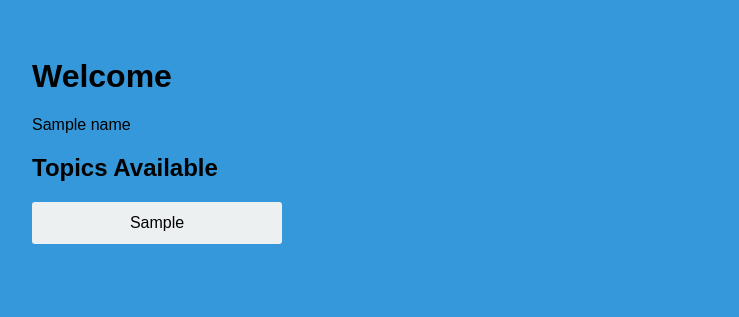
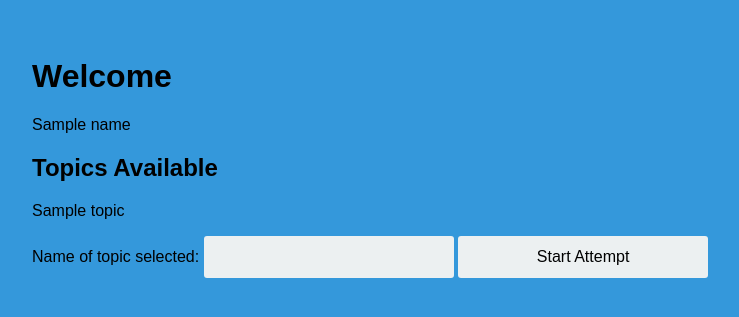
Before and after one commit to jiayuqiujq/COMSW4111---Fake-News-Quiz, a Flask app: template app/templates/homepage.html in a window 1280 px wide. Shown: the top 317 px of the page, without its empty margins (26-765 px from the left). Run offline with Flask 2, Linux system fonts and the light colour scheme; the template is opened without the code that fills it: most values are stand-ins (such as "Sample title", 1, 10 or a date in 2020); parts of the project's set-up code (start-up, migrations or seed data) failed here and were passed over.

Commit message:
Changed topic option back to free field - bug with Insert into Attempt

```diff
--- a/app/app.py
+++ b/app/app.py
@@ -1,3 +1,4 @@
+from asyncio.windows_events import NULL
 import os
 from sqlalchemy import *
 from sqlalchemy.pool import NullPool
@@ -14,6 +15,8 @@ DB_SERVER = "w4111.cisxo09blonu.us-east-1.rds.amazonaws.com"
 
 DATABASEURI = "postgresql://"+DB_USER+":"+DB_PASSWORD+"@"+DB_SERVER+"/proj1part2"
 
+# Global Variables
+login_uid = 'alice01'
 
 engine = create_engine(DATABASEURI)
 
@@ -60,8 +63,7 @@ def home():
             WHERE
                 uid = %(username)s
         """, {
-          # Right now this is hardcoded to bob02 because I haven't been able to find a way to access the username from the existing login
-            'username': 'bob02'
+            'username': login_uid
         })
     result = cursor1.fetchone()
     user_name = result['name']
@@ -97,6 +99,8 @@ def do_admin_login():
     return home()
   elif result['password'] == POST_PASSWORD or result['password'] == None:
     session['logged_in'] = True
+    global login_uid
+    login_uid = POST_USERNAME
   elif result['password'] != POST_PASSWORD:
     flash('wrong password!')
   return home()
@@ -104,6 +108,8 @@ def do_admin_login():
 @app.route("/logout")
 def logout():
   session['logged_in'] = False
+  global login_uid
+  login_uid = NULL
   return home()
 
 
@@ -111,20 +117,42 @@ def logout():
 
 @app.route('/quiz', methods=['POST'])
 def new_attempt():
-    today = date.today()
-    d = today.strftime("%Y-/%m-/%d")
-    # cmd = 'INSERT INTO Attempt VALUES (:attempt_id), (:topic_name), (:uid), (:date)';
-    # g.conn.execute(text(cmd), topic_name = topic_name, date = d);
+  cursor1 = g.conn.execute("""
+          SELECT
+              MAX(attempt_id) AS last_attempt
+          FROM
+              Attempt
+          GROUP BY
+              uid = %(username)s
+      """, {
+          'username': login_uid
+      })
+  result = cursor1.fetchone()
+  attempt_id= result['last_attempt'] + 1
+  topic_name = request.form['name']
+  today = date.today()
+  d = today.strftime("%Y-%m-%d")
+  cmd = 'INSERT INTO Attempt VALUES (:attempt_id), (:topic_name), (:uid), (:date)';
+  g.conn.execute(text(cmd), attempt_id = attempt_id, topic_name = topic_name, uid = login_uid, date = d);
 
-    cursor = g.conn.execute("SELECT content FROM Claims WHERE topic_name = 'COVID-19'")
-    all_claims = []
-    for claim in cursor:
-      all_claims.append(claim['content'])
-    cursor.close()
+  cursor2 = g.conn.execute("""
+          SELECT
+              content
+          FROM
+              Claims
+          WHERE
+              topic_name = %(topic_name)s
+      """, {
+          'topic_name': topic_name
+      })
+  all_claims = []
+  for claim in cursor2:
+    all_claims.append(claim['content'])
+  cursor2.close()
 
-    context = dict(claim = all_claims)
+  context = dict(claim = all_claims)
 
-    return render_template('quiz.html', **context)
+  return render_template('quiz.html', **context)
 
 
 if __name__ == "__main__":
--- a/app/templates/homepage.html
+++ b/app/templates/homepage.html
@@ -11,15 +11,13 @@
     <h2>Topics Available</h2>
     <div>
       {% for n in topic %}
-      <div>
-        <form method="POST" action="/quiz">
-        <input type="submit" value={{n}}>
-      </form>
-      </div>
+      <div>{{n}}</div>
       {% endfor %}
     </div>
 
-
+    <form method="POST" action="/quiz">
+      <p>Name of topic selected: <input type="text" name="name"> <input type="submit" value="Start Attempt"></p>
+      </form>
 
 
 </body>
```
